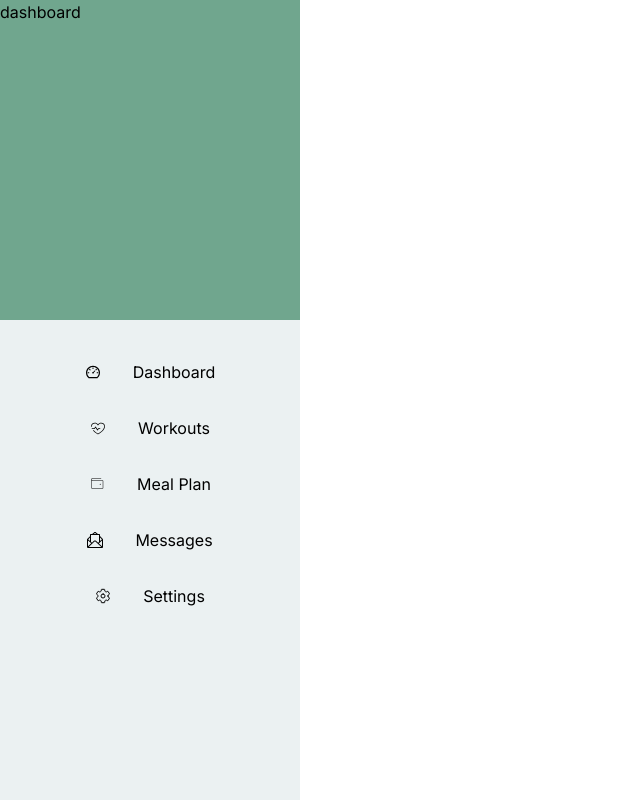
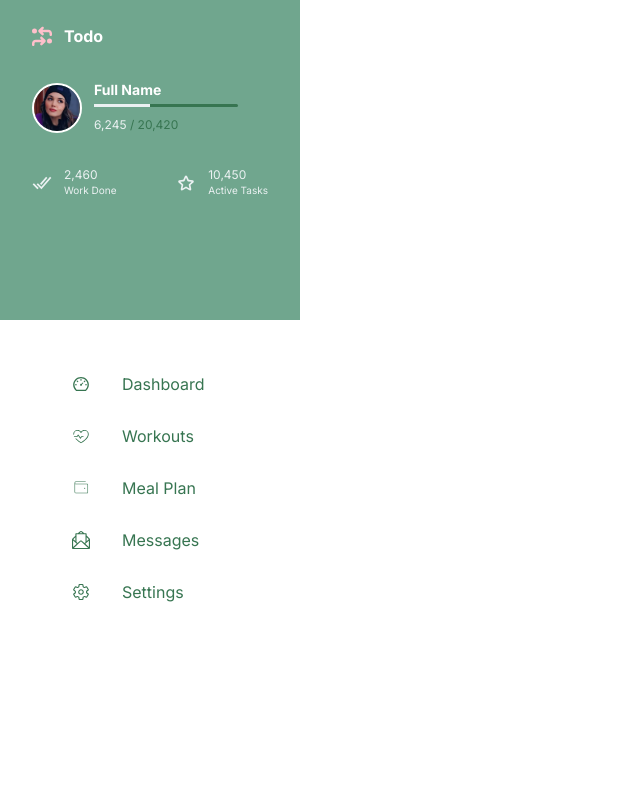
Before and after one commit to ms-moradi/todos, a Next.js app: page / in a window 1280 px wide. Shown: the whole page, without its empty margins (0-640 px from the left). Built offline with nearby package versions, Linux system fonts and the light colour scheme.

Commit message:
add styles

```diff
--- a/src/component/dashboard/index.jsx
+++ b/src/component/dashboard/index.jsx
@@ -1,23 +1,60 @@
 
 import Image from "next/image";
 import { itemDashboard } from "@/data/data";
-import { AiOutlineDashboard } from "react-icons/ai";
+import { FaArrowsTurnToDots } from "react-icons/fa6";
+import profile from "../../image/profile.jpg";
+import { IoCheckmarkDoneSharp } from "react-icons/io5";
+import { TiStarOutline } from "react-icons/ti";
+
+
 const Dashboard = () => {
   return(
     <div className="w-[300px] h-screen">
-        <div className="w-full h-2/5 bg-pale-green">
-            dashboard
+        <div className="w-full h-2/5 bg-pale-green pt-6 px-8 flex flex-col gap-4">
+            <div className=" flex justify-start items-center text-white gap-3">
+                <FaArrowsTurnToDots color="pink" size={20}/>
+                <h1 className="font-bold text-base">Todo</h1>
+            </div>
+            <div>
+                <div className="flex justify-start items-center gap-3 mt-4">
+                    <Image src={profile} alt="profile" width={50} height={50} className="rounded-full border-2 border-white"/>
+                    <div className="flex flex-col items-start gap-1">
+                        <h1 className="text-white text-sm font-bold">Full Name</h1>
+                        <div className="w-36 h-[3px] bg-dark-green rounded-full relative flex items-center">
+                            <div className="w-14 h-[3px] bg-bone-white absolute"></div>
+                        </div>
+                        <div>
+                            <span className="text-bone-white text-xs">6,245</span>
+                            <span className="text-dark-green text-xs"> / 20,420</span>
+                        </div>
+                    </div>
+                </div>
+            </div>
+            <div className="flex justify-between mt-4">
+                <div className="flex items-center gap-3 text-bone-white">
+                    <IoCheckmarkDoneSharp size={20}/>
+                    <div className="flex flex-col items-start justify-center">
+                        <span className="text-xs">2,460</span>
+                        <span className="text-bone-white text-[10px]">Work Done</span>
+                    </div>
+                </div>
+                <div className="flex items-center gap-3 text-bone-white">
+                    <TiStarOutline size={20}/>
+                    <div className="flex flex-col items-start justify-center">
+                        <span className="text-xs">10,450</span>
+                        <span className="text-bone-white text-[10px]">Active Tasks</span>
+                    </div>
+                </div>
+            </div>
         </div>
-        <div className="w-full h-3/5 bg-bone-white flex flex-col justify-start items-center gap-8 py-10" >
-
+        <div className="w-full h-3/5 bg-white flex flex-col justify-start gap-1 py-10 px-12" >
             {itemDashboard.map(item=>(
-                <div key={item.id} className="flex justify-start items-center gap-8">
-                    <div>{item.icon}</div>
-                    <div>{item.name}</div>
+                <div key={item.id} className="flex justify-start items-center gap-8 py-3 px-6 rounded text-dark-green hover:bg-pale-green hover:text-[#fff]">
+                    <div className="text-lg">{item.icon}</div>
+                    <div className="text-base">{item.name}</div>
                 </div>
             ))}
         </div>
-
     </div>
   )
 }
```
